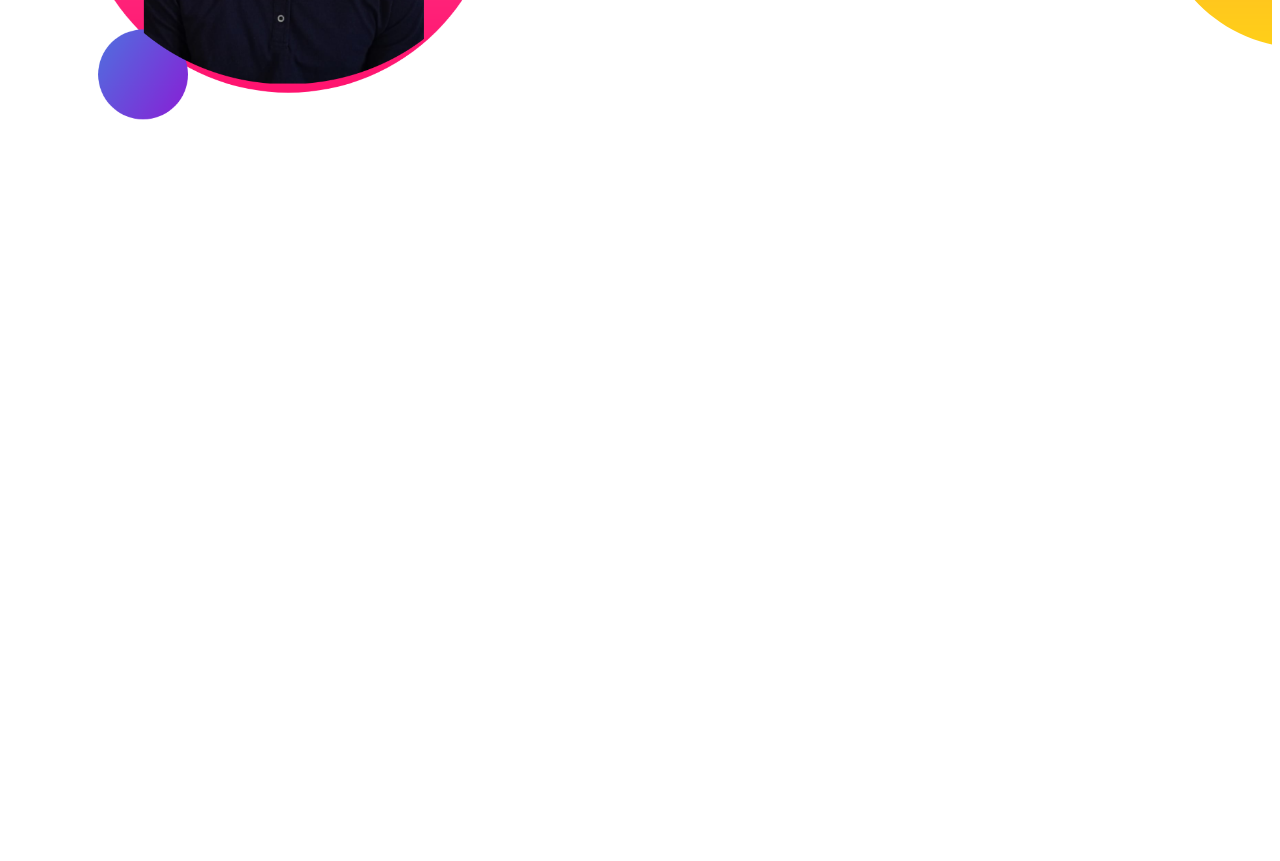
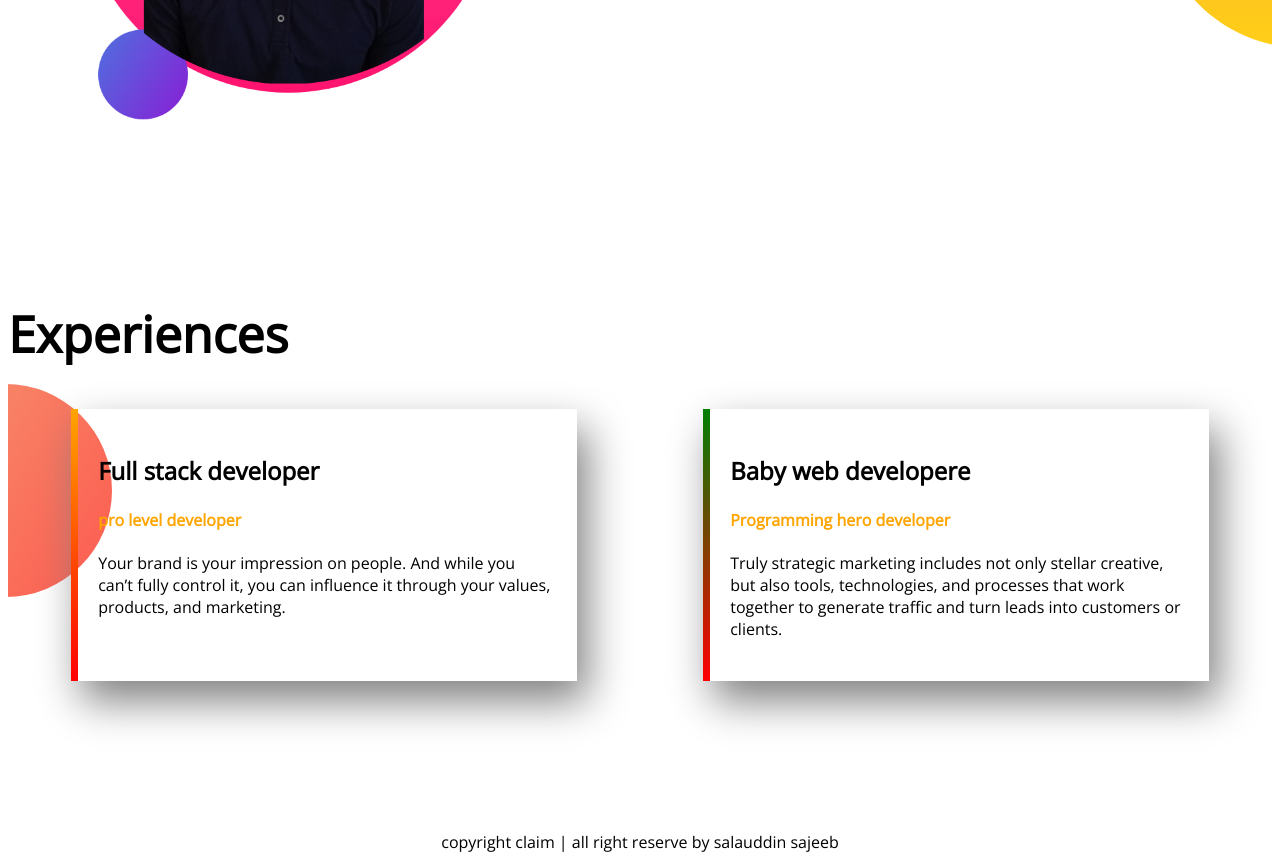
Before and after one commit to Salauddin-Sajeeb/portfolio, a plain HTML site: page portfolio.html in a window 1280 px wide. Shown: the part 1028-1889 px from the top of the page. Before the commit the page ends 1328 px from the top, so only its background shows below. Drawn offline with nearby package versions, Linux system fonts and the light colour scheme.

Commit message:
expereience

```diff
--- a/portfolio.html
+++ b/portfolio.html
@@ -13,7 +13,7 @@
 </head>
 
 <body>
-    <section class="top-banner">
+    <section class="top-banner flexible-container">
         <div class="half-width">
             <h1>Welcome to </h1>
             <h1><span class="orange-color">Salauddin Sajeeb</span> World!</h1>
@@ -24,7 +24,7 @@
         </div>
         <div class="half-width"><img src="pic.png" alt="" srcset="my pic"></div>
     </section>
-    <section class="dream-big">
+    <section class="dream-big flexible-container">
         <div class="half-width">
             <img src="back.png" alt="2nd pic" srcset="">
         </div>
@@ -37,16 +37,29 @@
             <a class="button" target="_blank" href="https://youtube.com">Download Resume</a>
         </div>
 
+    </section>
+    <section class="experience">
+        <h1>Experiences</h1>
+        <div>
+            <div class="flexible-container">
+                <div id="full-stack" class="exp-box">
+                    <h2>Full stack developer</h2>
+                    <h4 class="orange-color">pro level developer</h4>
+                    <p>Your brand is your impression on people. And while you can’t fully control it, you can influence
+                        it through your values, products, and marketing.</p>
+                </div>
+                <div id="baby-dev" class="exp-box">
+                    <h2>Baby web developere</h3>
+                        <h4 class="orange-color">Programming hero developer</h4>
+                        <p>Truly strategic marketing includes not only stellar creative, but also tools, technologies,
+                            and processes that work together to generate traffic and turn leads into customers or
+                            clients.</p>
 
-
-
-
-
-
-
-
+                </div>
+            </div>
 
     </section>
+    <footer>copyright claim | all right reserve by salauddin sajeeb</footer>
 </body>
 
 </html>
--- a/style.css
+++ b/style.css
@@ -11,7 +11,7 @@ h1
 {
     color: orange;
 }
-section
+.flexible-container
 {
     display : flex;
     margin-bottom: 150px;
@@ -43,3 +43,35 @@ section
  background-position: right;
 
 }
+.exp-box{
+
+    width: 40%;
+    padding: 2%;
+    margin-left: 5%;
+    margin-right: 5%;
+    padding-left: 20px;
+    box-shadow: 10px 20px 40px grey;
+    border-left: 7px solid;
+
+
+}
+.experience{
+
+    background-image: url(images/exp-bg.png);
+    background-repeat: no-repeat;
+    background-position: left;
+}
+#full-stack{
+ border-left: 7 px solid;
+    border-image: linear-gradient(orange,red);
+  border-image-slice: 1;
+}
+#baby-dev{
+    border-left: 7px solid;
+
+    border-image: linear-gradient(green,red);
+    border-image-slice: 1;
+}
+footer{
+    text-align: center;
+}
```
